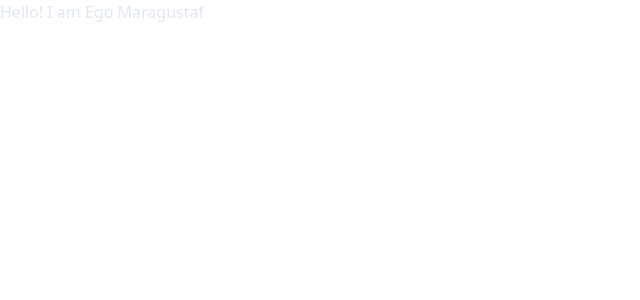
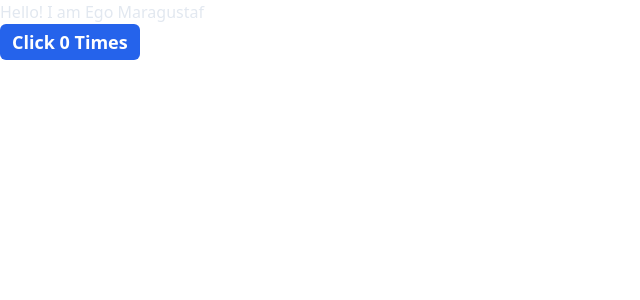
Before and after one commit to egomaragustaf/learn-react-ts, a React (Vite) app: page / in a window 1280 px wide. Shown: the top 300 px of the page, without its empty margins (0-640 px from the left). Built offline with nearby package versions, Linux system fonts and the light colour scheme.

Commit message:
feat: split components into smaller pieces and add button component

```diff
--- a/src/App.tsx
+++ b/src/App.tsx
@@ -1,7 +1,12 @@
+import Counter from "./components/Counter";
+
 export default function App() {
   return (
     <div>
       <h1 className="text-slate-200">Hello! I am Ego Maragustaf</h1>
+      <div className="flex gap-6">
+        <Counter />
+      </div>
     </div>
   );
 }
--- /dev/null
+++ b/src/components/Button.tsx
@@ -0,0 +1,14 @@
+interface ButtonProps {
+  children: React.ReactNode;
+  onClick: () => void;
+}
+
+export default function Button(props: ButtonProps) {
+  return (
+    <button
+      className="pointer-events-auto rounded-md bg-blue-600 px-3 py-2 text-lg font-semibold leading-5 text-white hover:bg-blue-500"
+      {...props}>
+      {props.children}
+    </button>
+  );
+}
--- /dev/null
+++ b/src/components/Counter.tsx
@@ -0,0 +1,11 @@
+import { useState } from "react";
+import Button from "./Button";
+
+export default function Counter() {
+  const [counter, setCounter] = useState<number>(0);
+
+  function handleClick() {
+    setCounter(counter + 1);
+  }
+  return <Button onClick={handleClick}>Click {counter} Times</Button>;
+}
```
